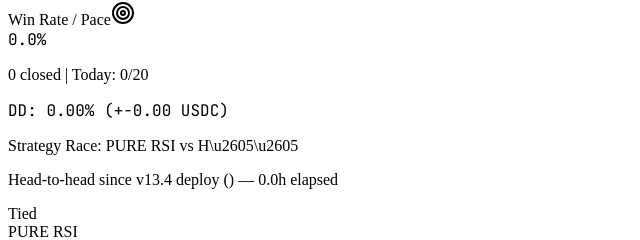
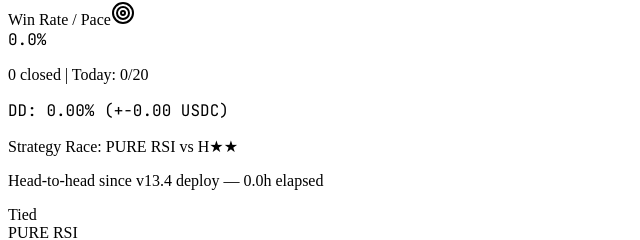
Before and after one commit to arctanbuilds/hyper-trader, a React (Vite) app in the folder client/: page /#/ in a window 1280 px wide. Shown: the part 929-1169 px from the top of the page, without its empty margins (0-640 px from the left). Built offline with nearby package versions, Linux system fonts and the light colour scheme; no server answers; a web font is replaced by a local one.

Commit message:
v13.4.1: fix star unicode rendering in strategy race title

```diff
--- a/client/src/pages/dashboard.tsx
+++ b/client/src/pages/dashboard.tsx
@@ -275,8 +275,8 @@ export default function Dashboard() {
             <CardHeader className="pb-2">
               <div className="flex items-center justify-between">
                 <div>
-                  <CardTitle className="text-sm font-medium">Strategy Race: PURE RSI vs H\u2605\u2605</CardTitle>
-                  <p className="text-[10px] text-muted-foreground">Head-to-head since v13.4 deploy ({raceStart}) — {raceDays} elapsed</p>
+                  <CardTitle className="text-sm font-medium">Strategy Race: PURE RSI vs H★★</CardTitle>
+                  <p className="text-[10px] text-muted-foreground">Head-to-head since v13.4 deploy{raceStart ? ` (${raceStart})` : ""} — {raceDays} elapsed</p>
                 </div>
                 <Badge variant="outline" className={cn(
                   "text-[10px] px-2 py-0.5",
```
